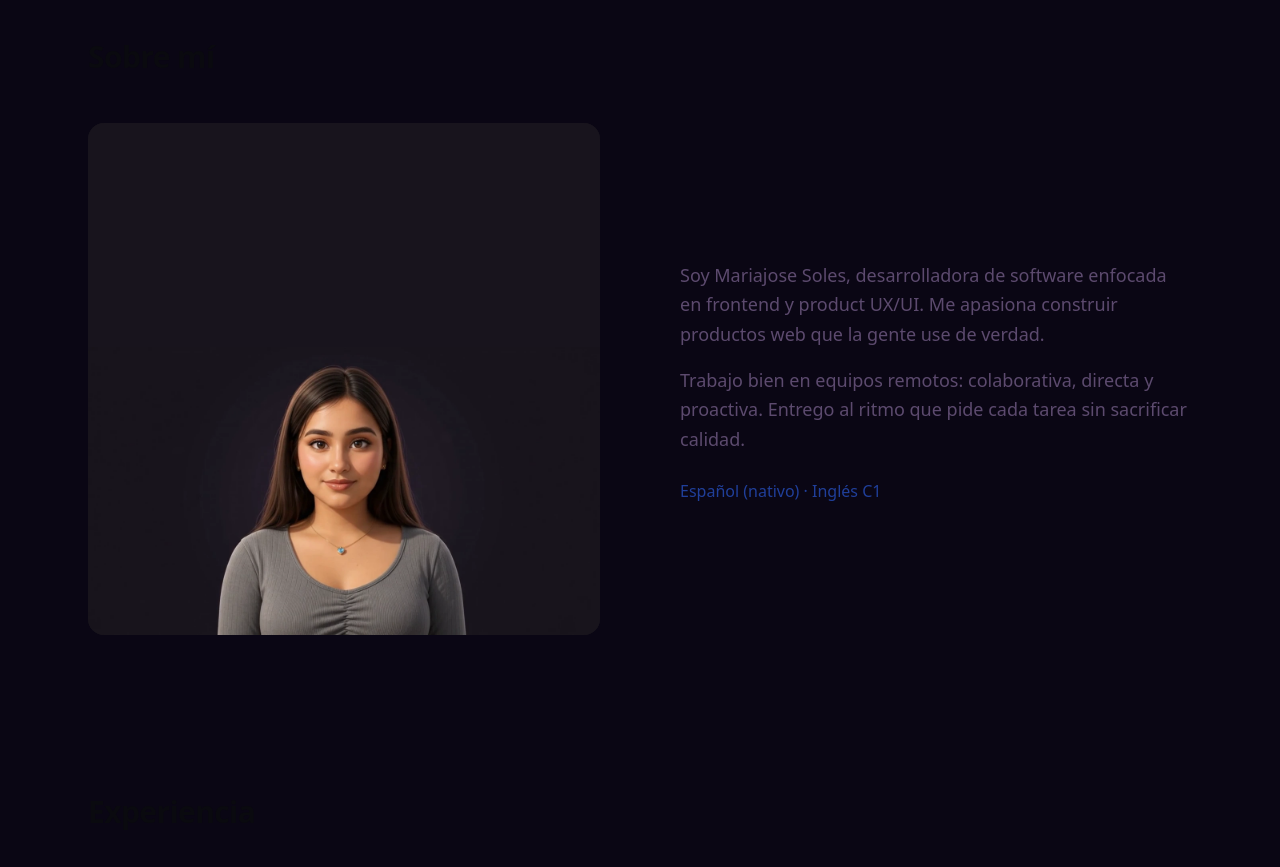
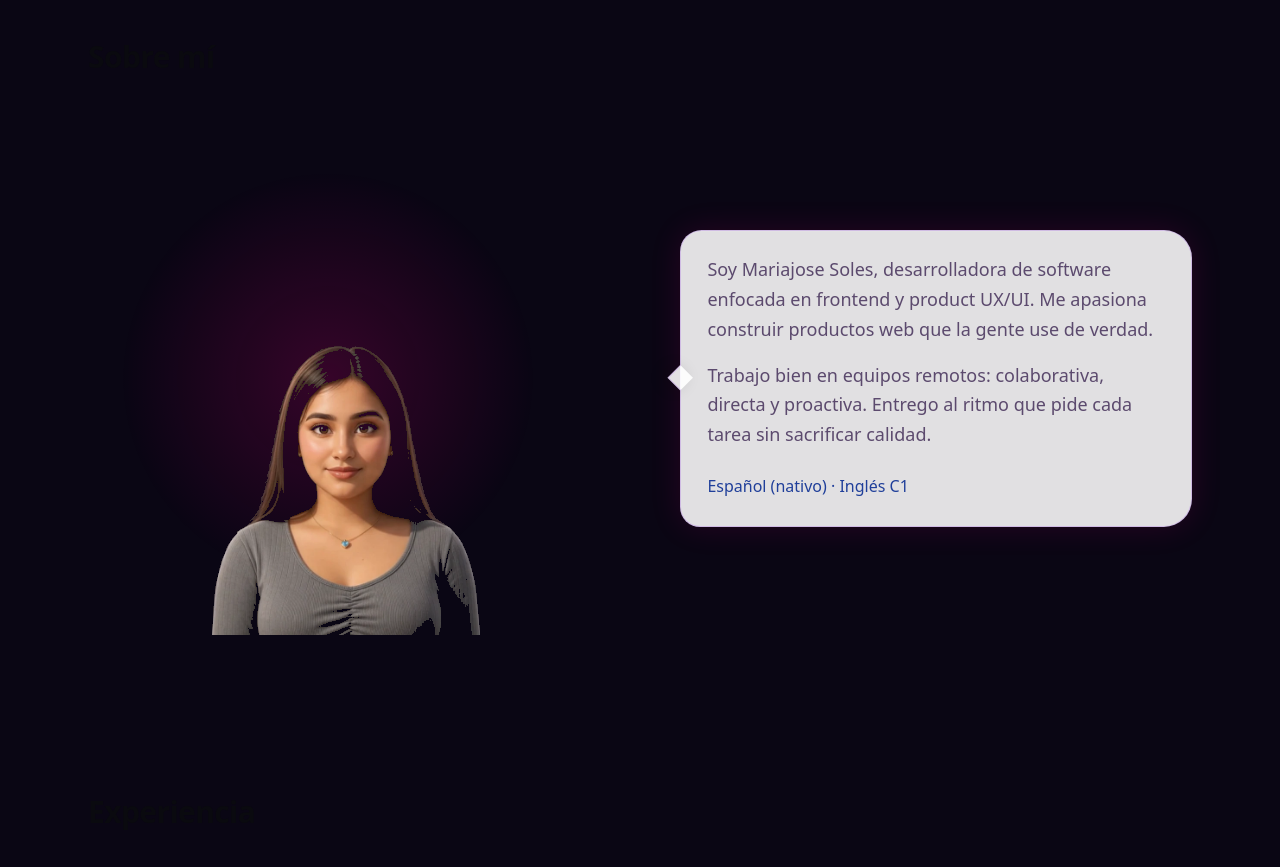
Before and after one commit to mariajosesoles/portfolio_majo, an Astro site: page / in a window 1280 px wide. Shown: the part 840-1707 px from the top of the page. Built offline with nearby package versions, Linux system fonts and the light colour scheme; Astro itself is replaced by a stand-in of ours; no server answers; animation ran at ten frames a second.

Commit message:
fix(about): speech bubble, chroma frames, section tracking
Track pointer across full #about, chroma-key frame backgrounds, left-weighted
portrait scale, asymmetric speech bubble with left tail, manifest anchor
coords, projection naming guide, and optional ?about-anchor debug marker.

```diff
--- a/src/components/sections/About.astro
+++ b/src/components/sections/About.astro
@@ -13,7 +13,7 @@
 		: "Stylized 3D portrait of Mariajose Soles";
 ---
 
-<section id="about" class="about-section py-16 md:py-20" data-about-track>
+<section id="about" class="about-section cursor-default py-16 md:py-20" data-about-track>
 	<div class="page-container">
 		<h2 class="type-section-title mb-10 md:mb-12">{config.sections.about}</h2>
 		<div
@@ -21,13 +21,16 @@
 		>
 			<div
 				id="about-animation-slot"
-				class="about-animation-slot w-full max-w-md justify-self-center md:max-w-none md:justify-self-stretch"
+				class="about-animation-slot w-full max-w-md justify-self-center md:max-w-none md:-ml-2 md:justify-self-start lg:-ml-4"
 				data-about-animation
 			>
 				<AboutPortrait alt={portraitAlt} client:load />
 			</div>
 
-			<div class="about-copy min-w-0 space-y-4 md:pt-2 lg:max-w-xl lg:justify-self-end xl:max-w-2xl">
+			<div
+				class="about-copy about-speech-bubble min-w-0 md:justify-self-start lg:max-w-xl xl:max-w-2xl"
+			>
+				<div class="about-speech-bubble__inner space-y-4">
 					{
 						config.about.paragraphs.map((paragraph) => (
 							<p class="type-body-lg text-muted">{paragraph}</p>
@@ -37,4 +40,5 @@
 				</div>
 			</div>
 		</div>
+	</div>
 </section>
--- a/src/components/sections/AboutPortrait.tsx
+++ b/src/components/sections/AboutPortrait.tsx
@@ -1,10 +1,13 @@
 import { useCallback, useEffect, useRef, useState } from "react";
 import {
 	type AboutFramesManifest,
+	type AboutTrackingAnchor,
 	centerFrameUrl,
+	DEFAULT_TRACKING_ANCHOR,
 	fetchAboutFramesManifest,
-	frameUrl,
+	listFrameUrls,
 } from "../../lib/about-frames-manifest";
+import { applyChromaKey, hexToRgb } from "../../lib/chroma-key-canvas";
 import { angleToFrameIndex, lerpAngle } from "../../lib/lerp-angle";
 
 type AboutPortraitProps = {
@@ -13,11 +16,6 @@
 
 const DEFAULT_TRACK_LERP = 0.24;
 const DEADZONE_RATIO = 0.12;
-/** Face anchor within #about (not the portrait slot) — desktop: left column; mobile: centered. */
-const SECTION_FACE_X_WIDE = 0.26;
-const SECTION_FACE_Y_WIDE = 0.56;
-const SECTION_FACE_X_NARROW = 0.5;
-const SECTION_FACE_Y_NARROW = 0.46;
 const ABOUT_SECTION_ID = "about";
 const STATIC_PORTRAIT = "/about/portrait-3d.png";
 
@@ -25,10 +23,17 @@
 	return document.getElementById(ABOUT_SECTION_ID);
 }
 
-function getFaceAnchor(sectionRect: DOMRect): { x: number; y: number; deadzone: number } {
+function resolveAnchor(manifest: AboutFramesManifest | null): AboutTrackingAnchor {
+	return manifest?.trackingAnchorSection ?? DEFAULT_TRACKING_ANCHOR;
+}
+
+function getFaceAnchor(
+	sectionRect: DOMRect,
+	anchor: AboutTrackingAnchor,
+): { x: number; y: number; deadzone: number } {
 	const wide = sectionRect.width >= 768;
-	const faceXRatio = wide ? SECTION_FACE_X_WIDE : SECTION_FACE_X_NARROW;
-	const faceYRatio = wide ? SECTION_FACE_Y_WIDE : SECTION_FACE_Y_NARROW;
+	const faceXRatio = wide ? anchor.xWide : anchor.xNarrow;
+	const faceYRatio = wide ? anchor.yWide : anchor.yNarrow;
 	return {
 		x: sectionRect.left + sectionRect.width * faceXRatio,
 		y: sectionRect.top + sectionRect.height * faceYRatio,
@@ -45,15 +50,22 @@
 	});
 }
 
+function pointerInsideSection(clientX: number, clientY: number, section: HTMLElement): boolean {
+	const r = section.getBoundingClientRect();
+	return clientX >= r.left && clientX <= r.right && clientY >= r.top && clientY <= r.bottom;
+}
+
 export function AboutPortrait({ alt }: AboutPortraitProps) {
 	const containerRef = useRef<HTMLDivElement>(null);
 	const canvasRef = useRef<HTMLCanvasElement>(null);
+	const anchorMarkerRef = useRef<HTMLDivElement>(null);
 	const [manifest, setManifest] = useState<AboutFramesManifest | null>(null);
 	const [frames, setFrames] = useState<HTMLImageElement[] | null>(null);
 	const [centerFrame, setCenterFrame] = useState<HTMLImageElement | null>(null);
 	const [ready, setReady] = useState(false);
 	const [useStatic, setUseStatic] = useState(false);
 	const [staticSrc, setStaticSrc] = useState(STATIC_PORTRAIT);
+	const [showAnchorDebug, setShowAnchorDebug] = useState(false);
 
 	const smoothedAngleRef = useRef(0);
 	const targetAngleRef = useRef(0);
@@ -62,25 +74,31 @@
 	const rafRef = useRef<number>(0);
 	const pointerRef = useRef({ x: 0, y: 0, active: false });
 	const layoutRef = useRef({ w: 0, h: 0, dpr: 1 });
+	const manifestRef = useRef<AboutFramesManifest | null>(null);
 
-	const drawFrame = useCallback((img: HTMLImageElement, bg: string) => {
+	const drawFrame = useCallback((img: HTMLImageElement, bgHex: string) => {
 		const canvas = canvasRef.current;
 		const { w, h, dpr } = layoutRef.current;
 		if (!canvas || w < 1 || h < 1) return;
 
-		const ctx = canvas.getContext("2d");
+		const ctx = canvas.getContext("2d", { willReadFrequently: true });
 		if (!ctx) return;
 
 		ctx.setTransform(dpr, 0, 0, dpr, 0, 0);
-		ctx.fillStyle = bg;
-		ctx.fillRect(0, 0, w, h);
+		ctx.clearRect(0, 0, w, h);
 
-		const scale = Math.min(w / img.naturalWidth, h / img.naturalHeight);
+		const scale = Math.min(w / img.naturalWidth, h / img.naturalHeight) * 1.08;
 		const dw = img.naturalWidth * scale;
 		const dh = img.naturalHeight * scale;
 		const dx = 0;
 		const dy = h - dh;
 		ctx.drawImage(img, dx, dy, dw, dh);
+
+		const key = hexToRgb(bgHex);
+		const tolerance = manifestRef.current?.chromaTolerance ?? 32;
+		if (key) {
+			applyChromaKey(ctx, w, h, key, tolerance);
+		}
 	}, []);
 
 	const syncCanvasSize = useCallback(() => {
@@ -98,6 +116,12 @@
 		canvas.height = Math.floor(h * dpr);
 		canvas.style.width = `${w}px`;
 		canvas.style.height = `${h}px`;
+	}, []);
+
+	useEffect(() => {
+		if (import.meta.env.DEV) {
+			setShowAnchorDebug(new URLSearchParams(window.location.search).has("about-anchor"));
+		}
 	}, []);
 
 	useEffect(() => {
@@ -125,8 +149,10 @@
 				return;
 			}
 
+			manifestRef.current = m;
+
 			try {
-				const urls = Array.from({ length: m.frameCount }, (_, i) => frameUrl(m, i));
+				const urls = listFrameUrls(m);
 				const loaded = await Promise.all(urls.map(loadImage));
 				const center = await loadImage(centerFrameUrl(m));
 				if (cancelled) return;
@@ -161,18 +187,26 @@
 		const bg = manifest.background ?? "#0a0614";
 		const angleOffset = manifest.angleOffsetRadians ?? 0;
 		const trackLerp = DEFAULT_TRACK_LERP;
+		const frameCount = frames.length;
 
 		const tick = () => {
-			const container = containerRef.current;
-			if (!container) {
+			const section = getAboutSection();
+			const anchorRect = section?.getBoundingClientRect();
+			if (!section || !anchorRect) {
 				rafRef.current = requestAnimationFrame(tick);
 				return;
 			}
 
-			const section = getAboutSection();
-			const anchorRect = section?.getBoundingClientRect() ?? container.getBoundingClientRect();
-			const { x: faceX, y: faceY, deadzone } = getFaceAnchor(anchorRect);
+			const anchor = resolveAnchor(manifestRef.current);
+			const { x: faceX, y: faceY, deadzone } = getFaceAnchor(anchorRect, anchor);
 			const { x, y, active } = pointerRef.current;
+
+			if (showAnchorDebug && anchorMarkerRef.current) {
+				const dot = anchorMarkerRef.current;
+				dot.style.position = "fixed";
+				dot.style.left = `${faceX}px`;
+				dot.style.top = `${faceY}px`;
+			}
 
 			let img = frames[frameIndexRef.current] ?? frames[0];
 
@@ -194,7 +228,7 @@
 						targetAngleRef.current,
 						trackLerp,
 					);
-					const idx = angleToFrameIndex(smoothedAngleRef.current, frames.length, angleOffset);
+					const idx = angleToFrameIndex(smoothedAngleRef.current, frameCount, angleOffset);
 					frameIndexRef.current = idx;
 					img = frames[idx] ?? frames[0];
 				}
@@ -209,7 +243,7 @@
 
 		rafRef.current = requestAnimationFrame(tick);
 		return () => cancelAnimationFrame(rafRef.current);
-	}, [ready, frames, centerFrame, manifest, drawFrame]);
+	}, [ready, frames, centerFrame, manifest, drawFrame, showAnchorDebug]);
 
 	useEffect(() => {
 		if (!ready) return;
@@ -217,26 +251,23 @@
 		const section = getAboutSection();
 		if (!section) return;
 
-		const setPointer = (e: PointerEvent, active: boolean) => {
+		const onPointerMove = (e: PointerEvent) => {
+			const inside = pointerInsideSection(e.clientX, e.clientY, section);
 			pointerRef.current = {
 				x: e.clientX,
 				y: e.clientY,
-				active,
+				active: inside,
 			};
 		};
 
-		const onEnter = (e: PointerEvent) => setPointer(e, true);
-		const onMove = (e: PointerEvent) => setPointer(e, true);
 		const onLeave = () => {
 			pointerRef.current.active = false;
 		};
 
-		section.addEventListener("pointerenter", onEnter, { passive: true });
-		section.addEventListener("pointermove", onMove, { passive: true });
+		window.addEventListener("pointermove", onPointerMove, { passive: true });
 		section.addEventListener("pointerleave", onLeave);
 		return () => {
-			section.removeEventListener("pointerenter", onEnter);
-			section.removeEventListener("pointermove", onMove);
+			window.removeEventListener("pointermove", onPointerMove);
 			section.removeEventListener("pointerleave", onLeave);
 		};
 	}, [ready]);
@@ -253,7 +284,7 @@
 					alt={alt}
 					width={1024}
 					height={1024}
-					className="about-portrait relative z-[1] max-h-full w-auto max-w-full object-contain object-left-bottom drop-shadow-[0_20px_48px_rgb(0_0_0_/_0.45)]"
+					className="about-portrait relative z-[1] max-h-full w-auto max-w-[115%] object-contain object-left-bottom drop-shadow-[0_20px_48px_rgb(0_0_0_/_0.45)]"
 					loading="lazy"
 					decoding="async"
 				/>
@@ -261,13 +292,10 @@
 		);
 	}
 
-	const slotBg = manifest?.background ?? "#0a0614";
-
 	return (
 		<div
 			ref={containerRef}
 			className="about-portrait-stage about-portrait-stage--tracking relative h-full w-full"
-			style={{ backgroundColor: slotBg }}
 		>
 			<div
 				className="about-portrait-glow pointer-events-none absolute inset-[8%] rounded-full bg-[radial-gradient(circle,rgb(255_0_138_/_0.18)_0%,transparent_68%)]"
@@ -279,6 +307,14 @@
 				aria-label={alt}
 				role="img"
 			/>
+			{showAnchorDebug ? (
+				<div
+					ref={anchorMarkerRef}
+					className="about-tracking-anchor-debug pointer-events-none absolute z-20 h-3 w-3 -translate-x-1/2 -translate-y-1/2 rounded-full border-2 border-brand-magenta bg-brand-magenta/40 shadow-[0_0_12px_#ff008a]"
+					aria-hidden="true"
+					title="Tracking anchor (section coords)"
+				/>
+			) : null}
 			{!ready ? (
 				<img
 					src={STATIC_PORTRAIT}
--- a/src/lib/about-frames-manifest.ts
+++ b/src/lib/about-frames-manifest.ts
@@ -1,22 +1,46 @@
+export type AboutTrackingAnchor = {
+	/** 0–1 position within #about section (desktop). */
+	xWide: number;
+	yWide: number;
+	xNarrow: number;
+	yNarrow: number;
+};
+
 export type AboutFramesManifest = {
 	frameCount: number;
 	background: string;
 	framePrefix: string;
 	centerFile: string;
+	/** Optional explicit list after manual rename (see FRAME_NAMING.md). */
+	frameFiles?: string[];
+	trackingAnchorSection?: AboutTrackingAnchor;
+	chromaTolerance?: number;
 	/** Radians added when mapping cursor angle → frame index (tune if directions feel rotated). */
 	angleOffsetRadians?: number;
 	/** Optional face anchor overrides (0–1 of portrait slot). */
 	faceCenterX?: number;
 	faceCenterY?: number;
+	suggestedProjectionNames?: string[];
 };
 
 export const ABOUT_FRAMES_MANIFEST_URL = "/about/frames/manifest.json";
+
+export const DEFAULT_TRACKING_ANCHOR: AboutTrackingAnchor = {
+	xWide: 0.2,
+	yWide: 0.58,
+	xNarrow: 0.5,
+	yNarrow: 0.46,
+};
 
 export async function fetchAboutFramesManifest(): Promise<AboutFramesManifest | null> {
 	try {
 		const res = await fetch(ABOUT_FRAMES_MANIFEST_URL, { cache: "no-cache" });
 		if (!res.ok) return null;
 		const data = (await res.json()) as AboutFramesManifest;
+		if (data.frameFiles?.length) {
+			if (data.frameFiles.length < 2) return null;
+			return data;
+		}
 		if (!data.frameCount || data.frameCount < 2) return null;
 		return data;
 	} catch {
@@ -25,6 +49,9 @@
 }
 
 export function frameUrl(manifest: AboutFramesManifest, index: number): string {
+	if (manifest.frameFiles?.[index]) {
+		return `/about/frames/${manifest.frameFiles[index]}`;
+	}
 	const id = String(index).padStart(3, "0");
 	return `/about/frames/${manifest.framePrefix}-${id}.webp`;
 }
@@ -32,3 +59,10 @@
 export function centerFrameUrl(manifest: AboutFramesManifest): string {
 	return `/about/frames/${manifest.centerFile}`;
 }
+
+export function listFrameUrls(manifest: AboutFramesManifest): string[] {
+	if (manifest.frameFiles?.length) {
+		return manifest.frameFiles.map((file) => `/about/frames/${file}`);
+	}
+	return Array.from({ length: manifest.frameCount }, (_, i) => frameUrl(manifest, i));
+}
--- /dev/null
+++ b/src/lib/chroma-key-canvas.ts
@@ -0,0 +1,29 @@
+/** Remove solid background from canvas pixels (tolerance per channel). */
+export function applyChromaKey(
+	ctx: CanvasRenderingContext2D,
+	width: number,
+	height: number,
+	keyRgb: { r: number; g: number; b: number },
+	tolerance = 28,
+): void {
+	const { data } = ctx.getImageData(0, 0, width, height);
+	for (let i = 0; i < data.length; i += 4) {
+		const dr = Math.abs(data[i] - keyRgb.r);
+		const dg = Math.abs(data[i + 1] - keyRgb.g);
+		const db = Math.abs(data[i + 2] - keyRgb.b);
+		if (dr <= tolerance && dg <= tolerance && db <= tolerance) {
+			data[i + 3] = 0;
+		}
+	}
+	ctx.putImageData(new ImageData(data, width, height), 0, 0);
+}
+
+export function hexToRgb(hex: string): { r: number; g: number; b: number } | null {
+	const normalized = hex.replace("#", "").trim();
+	if (normalized.length !== 6) return null;
+	const r = Number.parseInt(normalized.slice(0, 2), 16);
+	const g = Number.parseInt(normalized.slice(2, 4), 16);
+	const b = Number.parseInt(normalized.slice(4, 6), 16);
+	if (Number.isNaN(r) || Number.isNaN(g) || Number.isNaN(b)) return null;
+	return { r, g, b };
+}
--- a/src/styles/global.css
+++ b/src/styles/global.css
@@ -389,8 +389,59 @@
 		display: flex;
 		align-items: flex-end;
 		justify-content: flex-start;
-		overflow: hidden;
-		border-radius: 1rem;
+		overflow: visible;
+		border-radius: 0;
+		background: transparent;
+	}
+
+	.about-speech-bubble {
+		position: relative;
+		margin-top: 0.5rem;
+		border-radius: 1.35rem 1.75rem 1.75rem 1.25rem;
+		border: 1px solid rgb(255 79 216 / 0.22);
+		background: rgb(26 16 40 / 0.72);
+		box-shadow:
+			0 0 32px rgb(255 0 138 / 0.12),
+			inset 0 1px 0 rgb(255 255 255 / 0.06);
+		backdrop-filter: blur(10px);
+	}
+
+	.about-speech-bubble::before {
+		content: "";
+		position: absolute;
+		left: -0.65rem;
+		top: 50%;
+		width: 1.15rem;
+		height: 1.15rem;
+		transform: translateY(-50%) rotate(45deg);
+		border-left: 1px solid rgb(255 79 216 / 0.22);
+		border-bottom: 1px solid rgb(255 79 216 / 0.22);
+		background: rgb(26 16 40 / 0.72);
+		box-shadow: -4px 4px 16px rgb(0 0 0 / 0.15);
+	}
+
+	.about-speech-bubble__inner {
+		padding: 1.25rem 1.35rem 1.35rem;
+	}
+
+	@media (min-width: 768px) {
+		.about-speech-bubble {
+			margin-top: 0;
+		}
+
+		.about-speech-bubble__inner {
+			padding: 1.5rem 1.65rem 1.65rem;
+		}
+	}
+
+	[data-theme="light"] .about-speech-bubble {
+		background: rgb(255 255 255 / 0.88);
+		border-color: rgb(139 43 232 / 0.2);
+	}
+
+	[data-theme="light"] .about-speech-bubble::before {
+		background: rgb(255 255 255 / 0.88);
+		border-color: rgb(139 43 232 / 0.2);
 	}
 
 	.about-portrait-stage:not(.about-portrait-stage--tracking) {
```
Also changed, not shown: public/about/frames/FRAME_NAMING.md (added, +43 -0 lines), public/about/README.txt, public/about/frames/manifest.json, 1 other file. Lines whose indentation alone changed are shown as unchanged.
